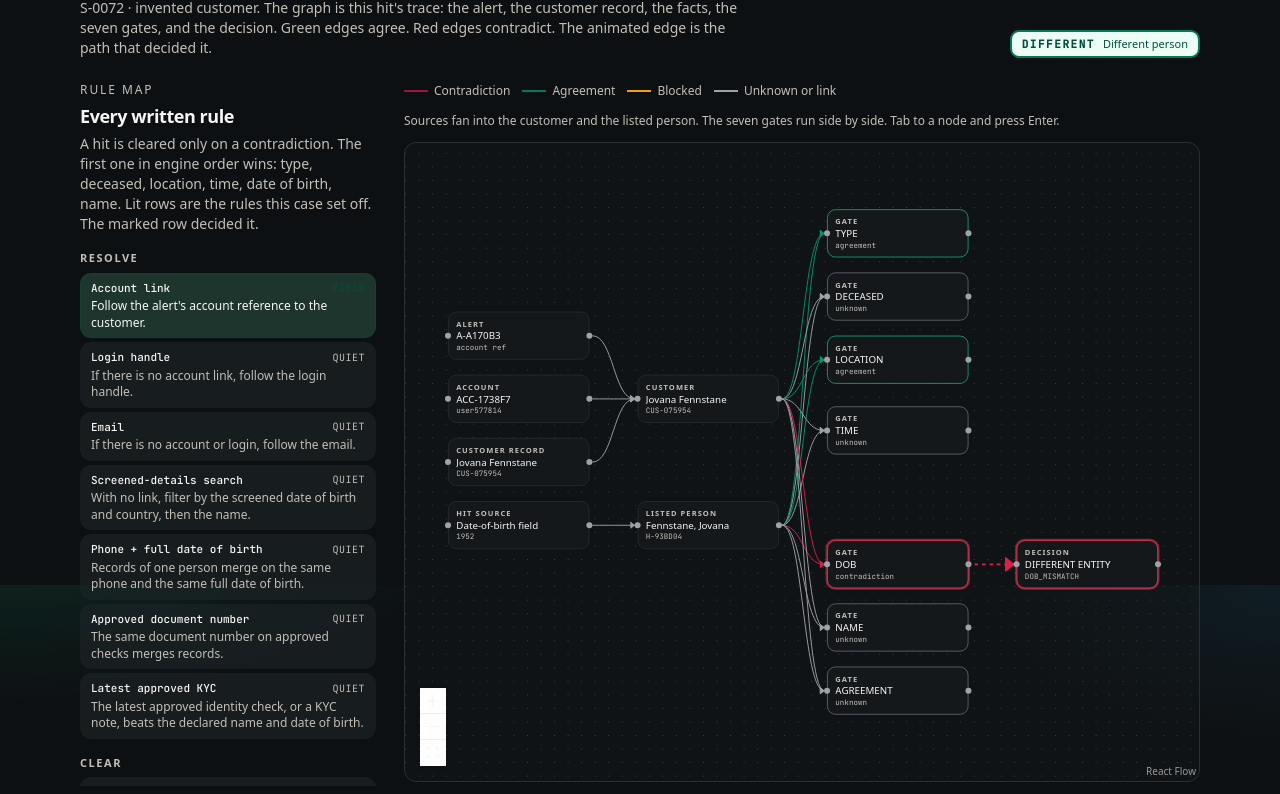
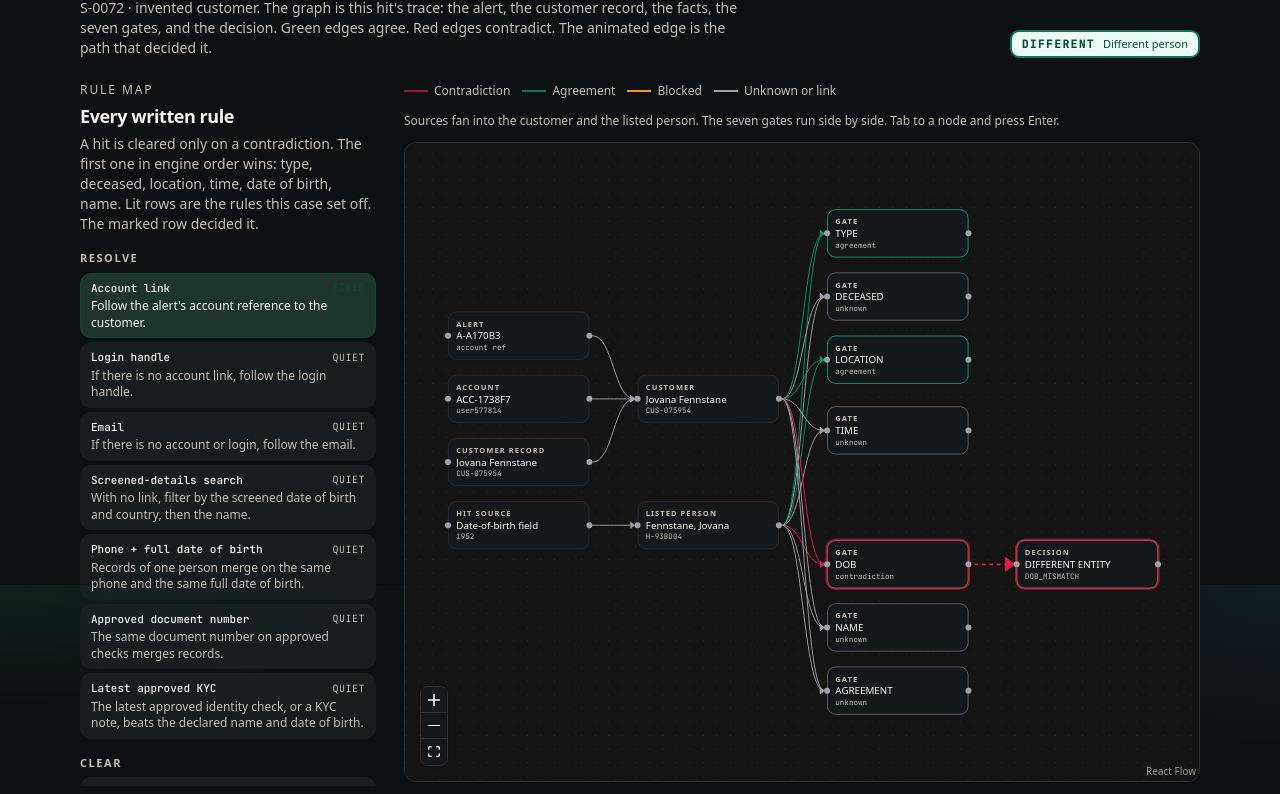
Before and after one commit to IyadZuberi/namesake, a React (Vite) app in the folder web/: page /#/graph in a window 1280 px wide. Shown: the part 215-1009 px from the top of the page. Built offline with nearby package versions, Linux system fonts and the light colour scheme.

Commit message:
Theme the graph zoom controls for dark and light
React Flow follows the app theme, and the control buttons use the same surface and ink as the rest of the page.

```diff
--- a/web/src/components/knowledge-graph.tsx
+++ b/web/src/components/knowledge-graph.tsx
@@ -8,6 +8,7 @@ import {
   type NodeTypes,
 } from "@xyflow/react";
 import "@xyflow/react/dist/style.css";
+import { useTheme } from "next-themes";
 import { useEffect, useMemo, useState } from "react";
 import { buildGraph, type NodeData } from "@/lib/graph";
 import { GH, principleForKind } from "@/lib/policy";
@@ -44,6 +45,7 @@ function CardNode({ data }: NodeProps) {
 const nodeTypes: NodeTypes = { card: CardNode };
 
 export function KnowledgeGraph({ item, highlightIds = [], focusId }: { item: CaseFile; highlightIds?: string[]; focusId?: string }) {
+  const { resolvedTheme } = useTheme();
   const animate = useMemo(
     () => typeof window !== "undefined" && !window.matchMedia("(prefers-reduced-motion: reduce)").matches,
     [],
@@ -72,6 +74,7 @@ export function KnowledgeGraph({ item, highlightIds = [], focusId }: { item: Cas
       </div>
       <div className="h-[640px] overflow-hidden rounded-xl border bg-card/40" role="group" aria-label={`Entity graph for ${item.case_id}`}>
         <ReactFlow
+          colorMode={resolvedTheme === "light" ? "light" : "dark"}
           nodes={nodes}
           edges={model.edges}
           nodeTypes={nodeTypes}
--- a/web/src/index.css
+++ b/web/src/index.css
@@ -86,7 +86,25 @@
   font-family: "Geist Variable", ui-sans-serif, system-ui, sans-serif;
 }
 
+.react-flow__controls {
+  overflow: hidden;
+  border: 1px solid hsl(var(--border));
+  border-radius: 8px;
+  box-shadow: none;
+}
+.react-flow .react-flow__controls-button {
+  background: hsl(var(--card));
+  border-bottom: 1px solid hsl(var(--border));
+  fill: hsl(var(--foreground));
+}
+.react-flow .react-flow__controls-button:hover {
+  background: hsl(var(--accent));
+}
+.react-flow .react-flow__controls-button svg {
+  fill: hsl(var(--foreground));
+}
 .react-flow__attribution {
   background: transparent !important;
+  color: hsl(var(--muted-foreground));
   font-size: 10px !important;
 }
```
